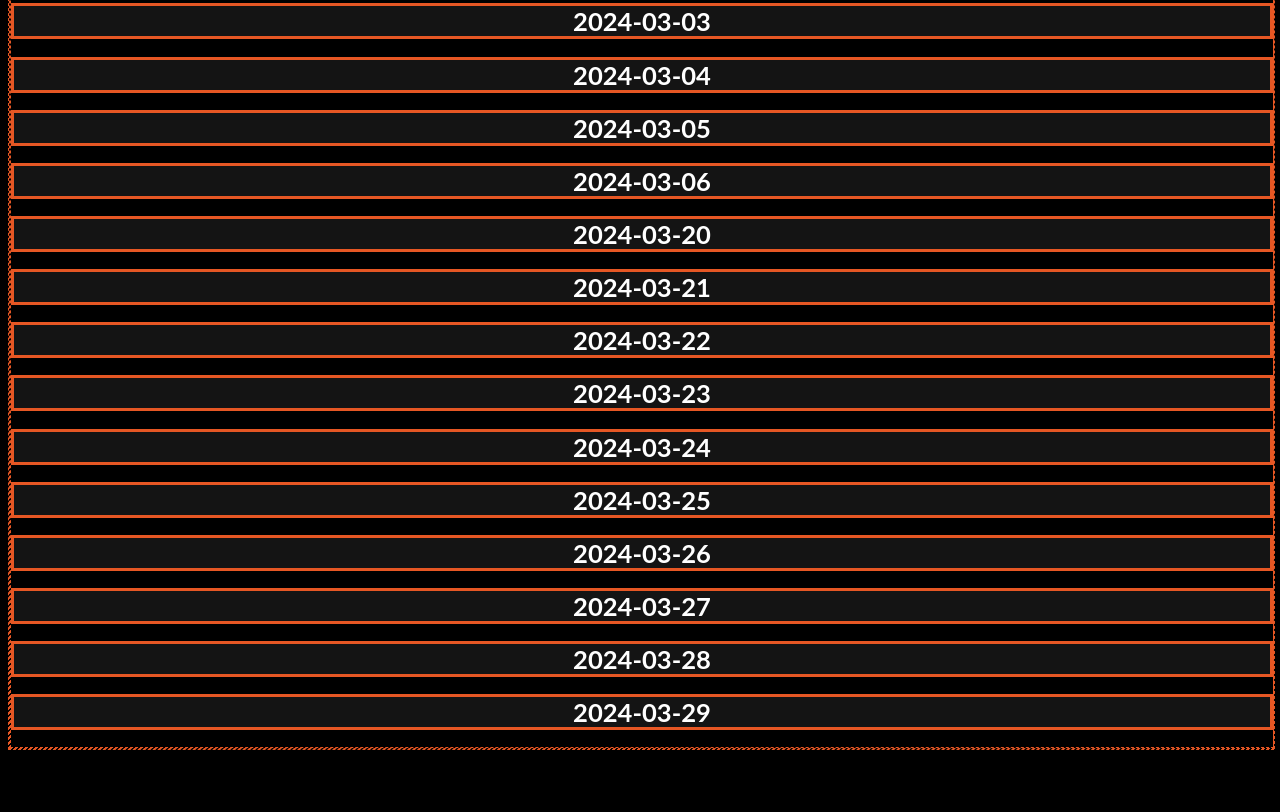
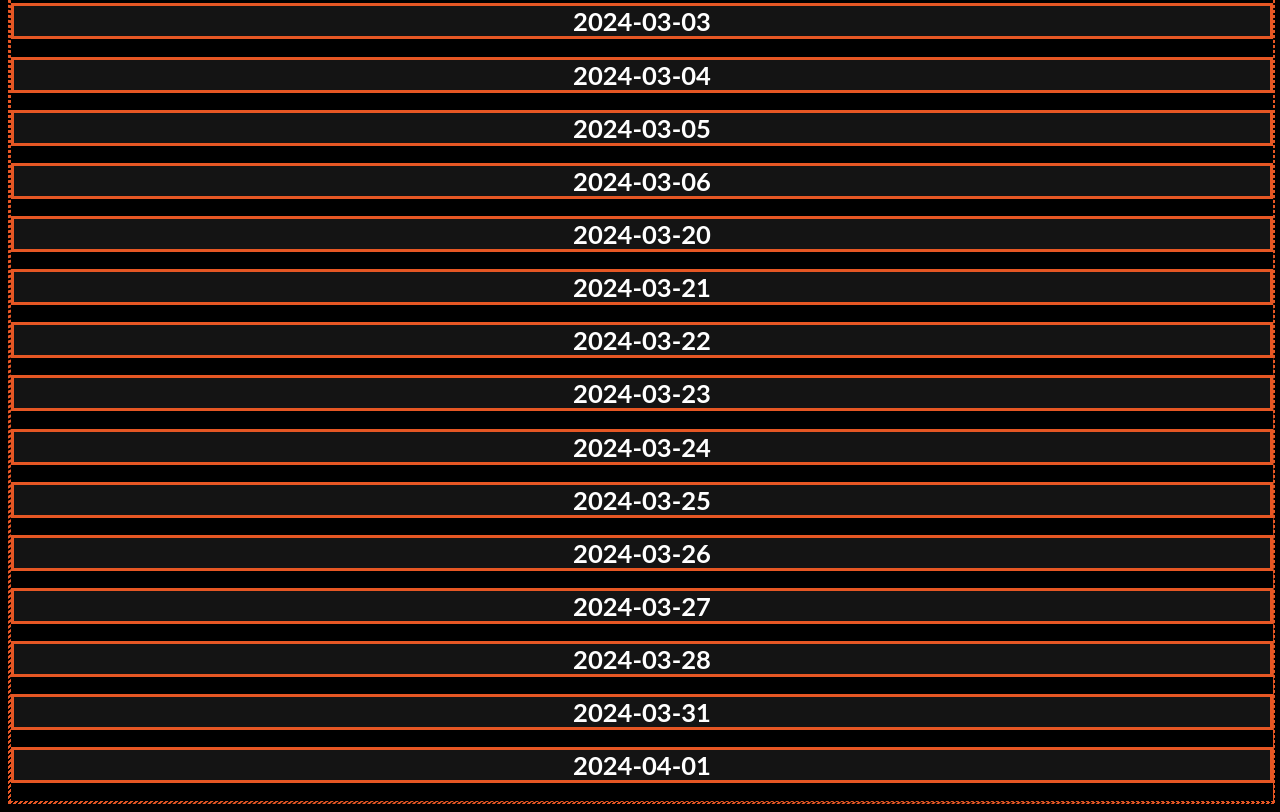
Before and after one commit to HuntingStats378/huntingstats378.github.io, a plain HTML site: page fysc/results/index.html in a window 1280 px wide. Shown: the part 864-1676 px from the top of the page. Before the commit the page ends 1622 px from the top, so only its background shows below. Drawn offline with Linux system fonts and the light colour scheme.

Commit message:
Update index.html

```diff
--- a/fysc/results/index.html
+++ b/fysc/results/index.html
@@ -109,8 +109,11 @@
                 <a href="https://www.mediafire.com/file/6wihuv1suaftd6t/data+16.json/file">
                     <h1>2024-03-28</h1>
                 </a>
+                <a href="https://www.mediafire.com/file/hcg7yv6ffweu2lf/data+17.json/file">
+                    <h1>2024-03-31</h1>
+                </a>
                 <a href="./">
-                    <h1>2024-03-29</h1>
+                    <h1>2024-04-01</h1>
                 </a>
           </div>
         </div>
```
